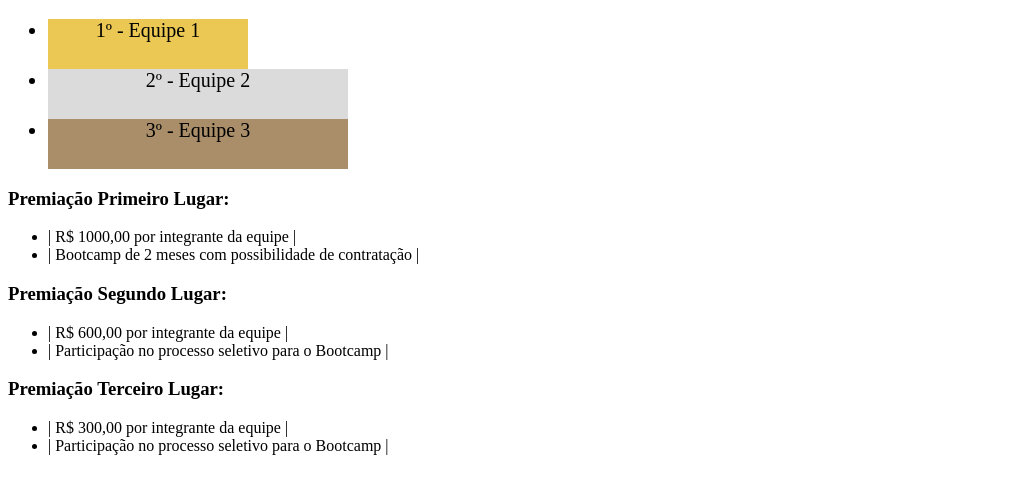
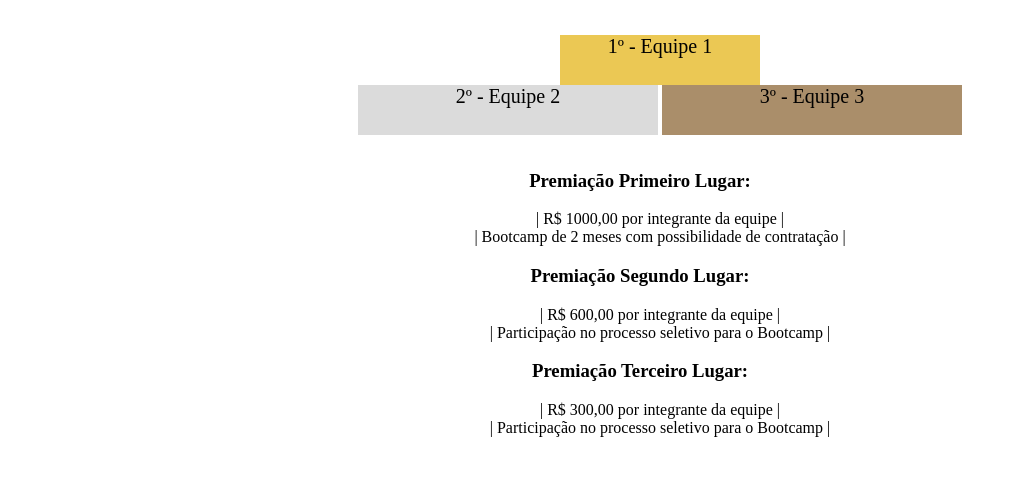
Before and after one commit to MateusDDev/trybe-exercicios, a plain HTML site: page fundamentos/secao-02-introducao-a-html-e-css/dia-04-html-semantico/index.html in a window 1280 px wide. Shown: the part 61-554 px from the top of the page, without its empty margins (0-1017 px from the left). Drawn offline with Linux system fonts and the light colour scheme.

Commit message:
Equipes e textos centralizados na página

```diff
--- a/fundamentos/secao-02-introducao-a-html-e-css/dia-04-html-semantico/index.html
+++ b/fundamentos/secao-02-introducao-a-html-e-css/dia-04-html-semantico/index.html
@@ -10,13 +10,16 @@
     <header>
       <h1>Hackathon Results</h1>
     </header>
-    <section>
+    <div id="align-equipes">
+        <section class="equipes">
             <ul>
               <li class="first">1º - Equipe 1</li>
+              <br>
               <li class="second">2º - Equipe 2</li>
               <li class="third">3º - Equipe 3</li>
             </ul>
         </section>
+    </div>
     <section class="premiacao">
       <h3>Premiação Primeiro Lugar:</h3>
       <ul>
--- a/fundamentos/secao-02-introducao-a-html-e-css/dia-04-html-semantico/style.css
+++ b/fundamentos/secao-02-introducao-a-html-e-css/dia-04-html-semantico/style.css
@@ -1,5 +1,22 @@
+* {
+    list-style: none;
+}
+
+body {
+    text-align: center;
+}
+
 h1 {
     text-align: center;
+}
+
+#align-equipes {
+    display: flex;
+    justify-content: center;
+}
+
+.equipes ul li {
+    display: inline-block;
 }
 
 .first {
```
Lines whose indentation alone changed are shown as unchanged.
